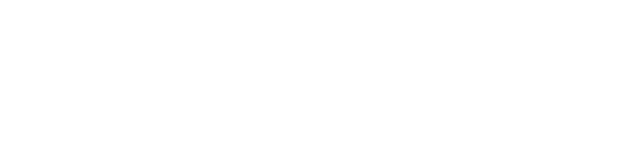
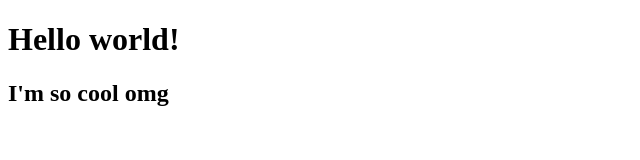
Before and after one commit to serestar/test-project, a plain HTML site: page index.html in a window 1280 px wide. Shown: the whole page, without its empty margins (0-640 px from the left). Drawn offline with Linux system fonts and the light colour scheme.

Commit message:
Update index.html

```diff
--- a/index.html
+++ b/index.html
@@ -4,5 +4,7 @@
   <title>First website</title>
 </head>
 <body>
+  <h1>Hello world!</h1>
+  <h2>I'm so cool omg</h2>
 </body>
 </html>
```
